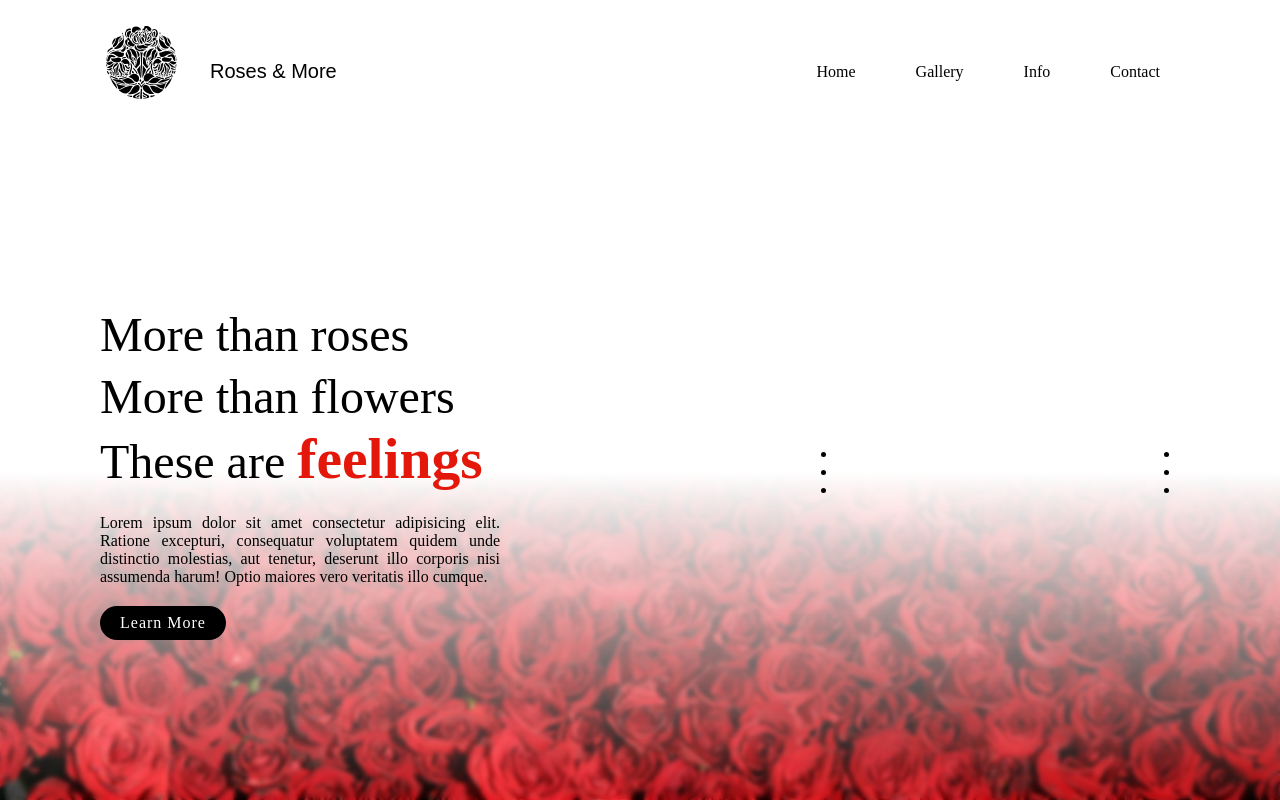
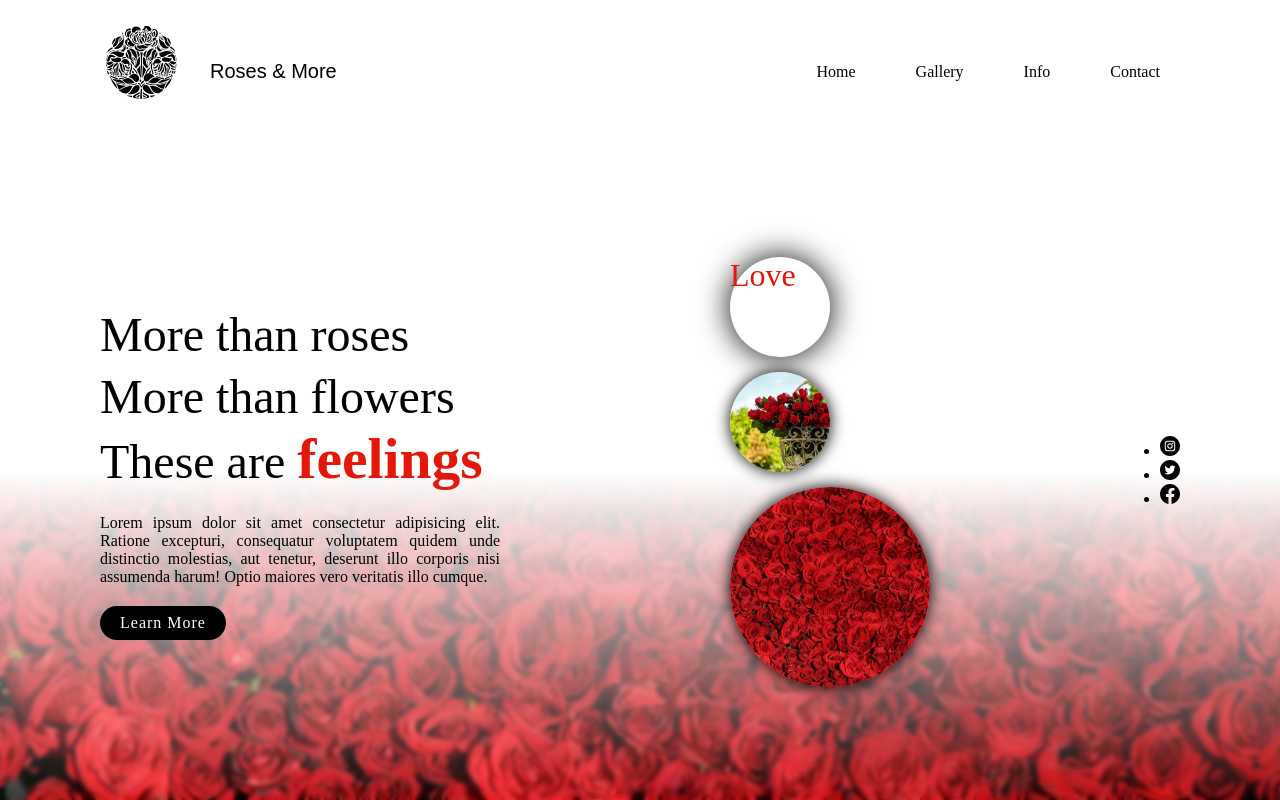
Before and after one commit to IsabelaBaseggio/roses_and_more, a plain HTML site: page index.html in a window 1280 px wide. Drawn offline with Linux system fonts and the light colour scheme; a web font is replaced by a local one.

Commit message:
boardFlower

```diff
--- a/index.html
+++ b/index.html
@@ -35,9 +35,9 @@
 
         <section id="boardFlower">
             <ul>
-                <li><div id="flowersBg"></div></li>
-                <li><div id="flowers"></div></li>
-                <li><div id="word"></div></li>
+                <li  id="word"><div>Love</div></li>
+                <li  id="flowers"><div></div></li>
+                <li  id="flowersBg"><div></div></li>
             </ul>
         </section>
 
--- a/style/style.css
+++ b/style/style.css
@@ -116,7 +116,53 @@ main #textBox a{
     text-decoration: none;
 }
 
-#boardFlower
+#boardFlower{
+    position: relative;
+    max-width: 400px;
+}
+
+#boardFlower ul{
+    display: flex;
+    flex-direction: column;
+    gap: 15px;
+}
+
+#boardFlower ul li{
+    list-style: none;
+}
+
+#boardFlower ul #word div{
+    width: 100px;
+    height: 100px;
+    border-radius: 100%;
+    background-color: white;
+    font-size: 2em;
+    font-weight: 400;
+    color: #e3170a;
+    box-shadow: 0 0 1em black;
+    margin-right: 0;
+}
+
+#boardFlower ul #flowers div{
+    width: 100px;
+    height: 100px;
+    border-radius: 100%;
+    background-image: url(/images/roses.jpg);
+    background-size: cover;
+    background-repeat: no-repeat;
+    box-shadow: 0 0 1em black;
+}
+
+#boardFlower ul #flowersBg div{
+    width: 200px;
+    height: 200px;
+    border-radius: 100%;
+    background-image: url(/images/roses_bg.jpg);
+    background-repeat: no-repeat;
+    background-size: cover;
+    box-shadow: 0 0 1em black;
+    text-align: center;
+}
 
 #socialMedia{
     width: 20px;
```
